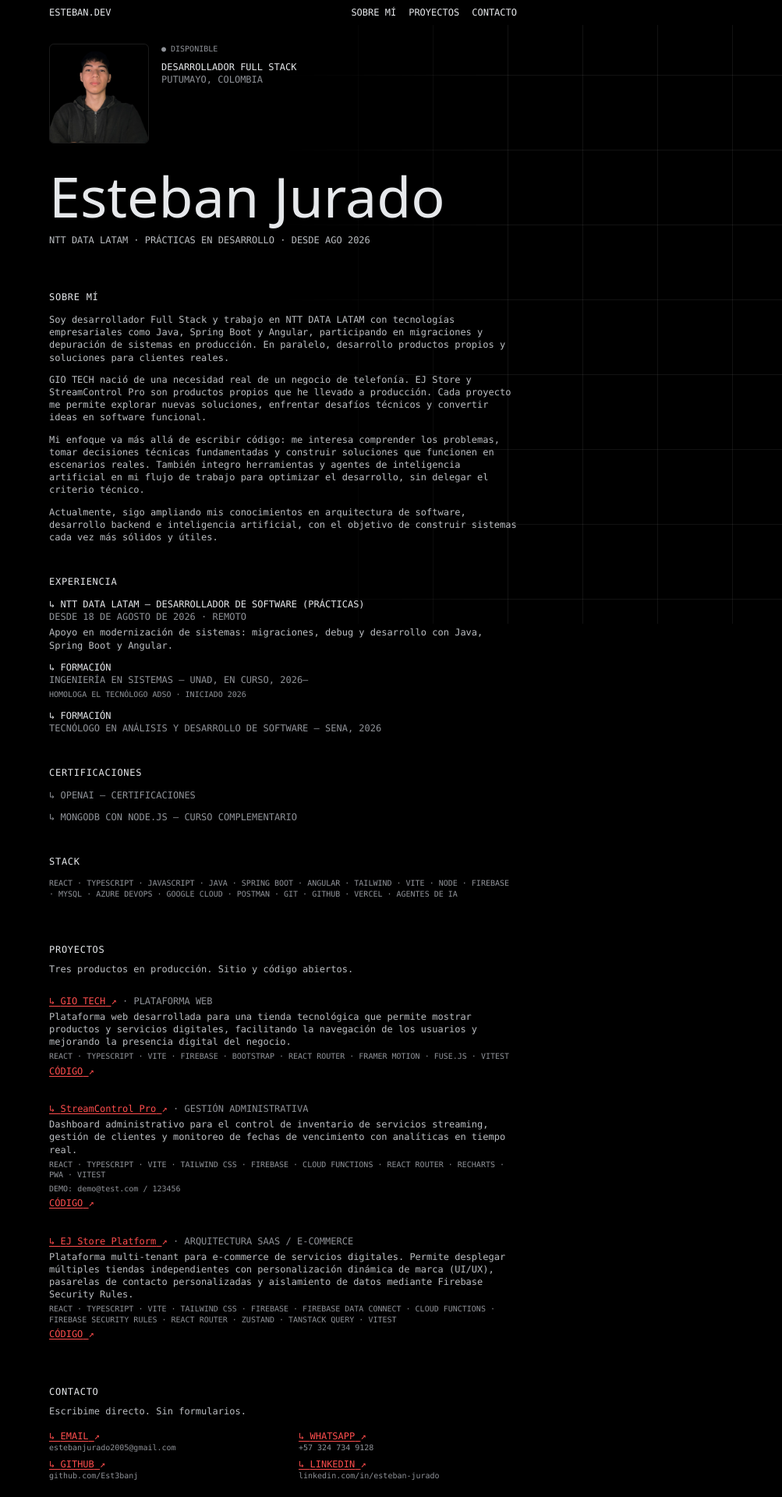
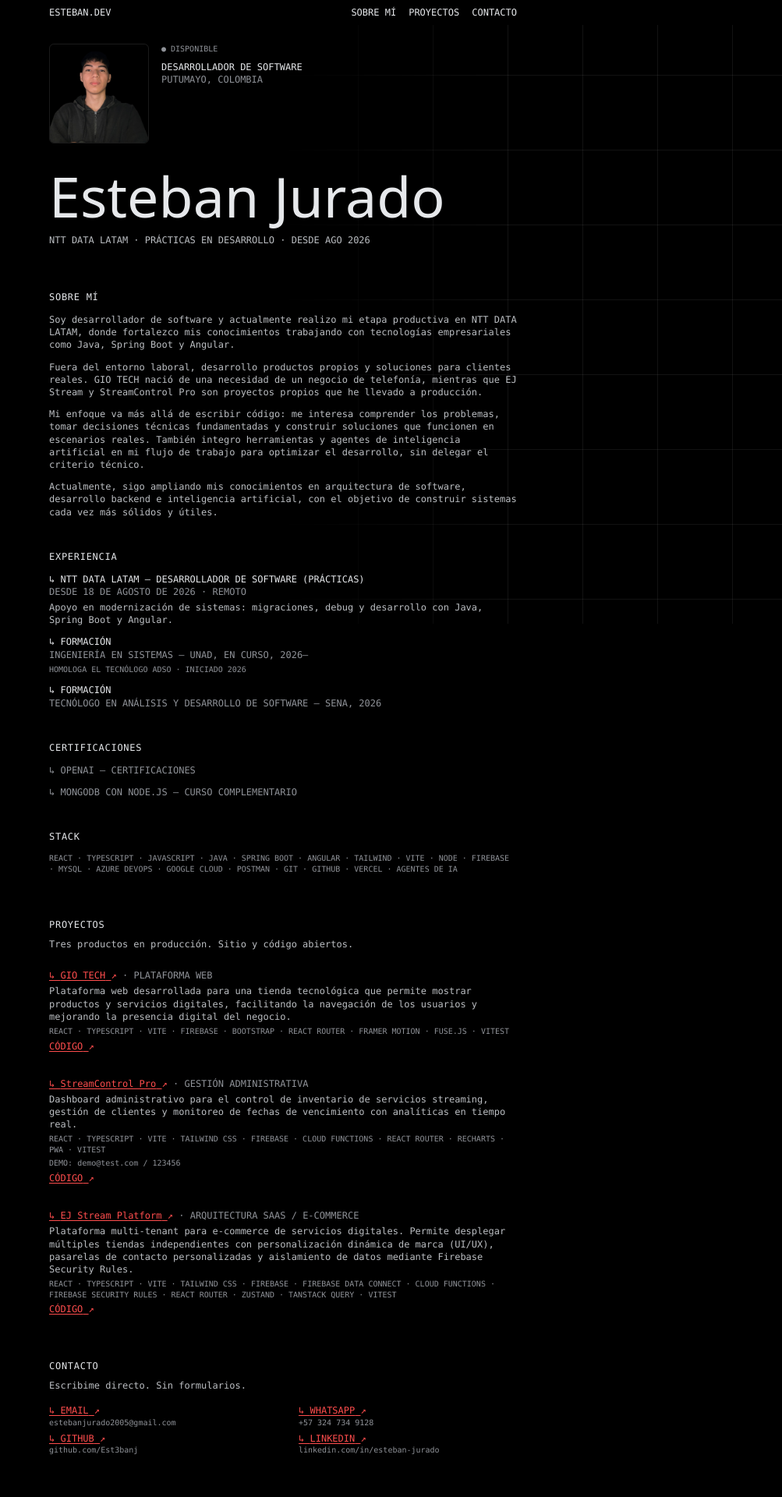
Before and after one commit to Est3banj/portafolio-esteban, a React (Vite) app in the folder portafolio/: page / in a window 1280 px wide. Shown: the top 1920 px of the page at 78% size, without its empty margins (277-1280 px from the left). Built offline with nearby package versions, Linux system fonts and the light colour scheme.

Commit message:
content: rebrand role and rename ej store to ej stream

```diff
--- a/portafolio/index.html
+++ b/portafolio/index.html
@@ -5,8 +5,8 @@
     <link rel="icon" type="image/png" href="/logoej.png" />
     <meta name="theme-color" content="#000000" />
     <meta name="viewport" content="width=device-width, initial-scale=1.0" />
-    <meta name="description" content="Esteban Jurado — Desarrollador Full Stack. Tecnólogo en Análisis y Desarrollo de Software (SENA, 2026). NTT DATA LATAM · Putumayo, Colombia." />
-    <title>Esteban Jurado — Desarrollador Full Stack</title>
+    <meta name="description" content="Esteban Jurado — Desarrollador de Software. Tecnólogo en Análisis y Desarrollo de Software (SENA, 2026). NTT DATA LATAM · Putumayo, Colombia." />
+    <title>Esteban Jurado — Desarrollador de Software</title>
     <script>
       (function () {
         try {
--- a/portafolio/src/components/features/About.jsx
+++ b/portafolio/src/components/features/About.jsx
@@ -5,17 +5,10 @@ const About = () => {
         <h2 className="label">SOBRE MÍ</h2>
         <div className="mt-3 space-y-3 text-ink-2">
           <p>
-            Soy desarrollador Full Stack y trabajo en NTT DATA LATAM con
-            tecnologías empresariales como Java, Spring Boot y Angular,
-            participando en migraciones y depuración de sistemas en producción.
-            En paralelo, desarrollo productos propios y soluciones para clientes
-            reales.
+Soy desarrollador de software y actualmente realizo mi etapa productiva en NTT DATA LATAM, donde fortalezco mis conocimientos trabajando con tecnologías empresariales como Java, Spring Boot y Angular.
           </p>
           <p>
-            GIO TECH nació de una necesidad real de un negocio de telefonía. EJ
-            Store y StreamControl Pro son productos propios que he llevado a
-            producción. Cada proyecto me permite explorar nuevas soluciones,
-            enfrentar desafíos técnicos y convertir ideas en software funcional.
+Fuera del entorno laboral, desarrollo productos propios y soluciones para clientes reales. GIO TECH nació de una necesidad de un negocio de telefonía, mientras que EJ Stream y StreamControl Pro son proyectos propios que he llevado a producción.
           </p>
           <p>
             Mi enfoque va más allá de escribir código: me interesa comprender
--- a/portafolio/src/components/features/Hero.jsx
+++ b/portafolio/src/components/features/Hero.jsx
@@ -13,7 +13,7 @@ const Hero = () => {
         />
         <div className="min-w-0">
           <p className="micro text-ink-3">● DISPONIBLE</p>
-          <p className="mt-2">DESARROLLADOR FULL STACK</p>
+          <p className="mt-2">DESARROLLADOR DE SOFTWARE</p>
           <p className="text-ink-3">PUTUMAYO, COLOMBIA</p>
         </div>
       </div>
--- a/portafolio/src/features/projects/data/projects.js
+++ b/portafolio/src/features/projects/data/projects.js
@@ -33,10 +33,10 @@ export const projectsData = [
     },
     {
         id: 'ejstore-multitenant',
-        title: 'EJ Store Platform',
+        title: 'EJ Stream Platform',
         description: 'Plataforma multi-tenant para e-commerce de servicios digitales. Permite desplegar múltiples tiendas independientes con personalización dinámica de marca (UI/UX), pasarelas de contacto personalizadas y aislamiento de datos mediante Firebase Security Rules.',
         techs: ['React', 'TypeScript', 'Vite', 'Tailwind CSS', 'Firebase', 'Firebase Data Connect', 'Cloud Functions', 'Firebase Security Rules', 'React Router', 'Zustand', 'TanStack Query', 'Vitest'],
-        link: 'https://ejstore-web.web.app/?v=ej',
+        link: 'https://ejstreaming.shop/',
         github: 'https://github.com/Est3banj/ejstore-Multi-Tenant',
         category: 'Arquitectura SaaS / E-commerce'
     }
```
